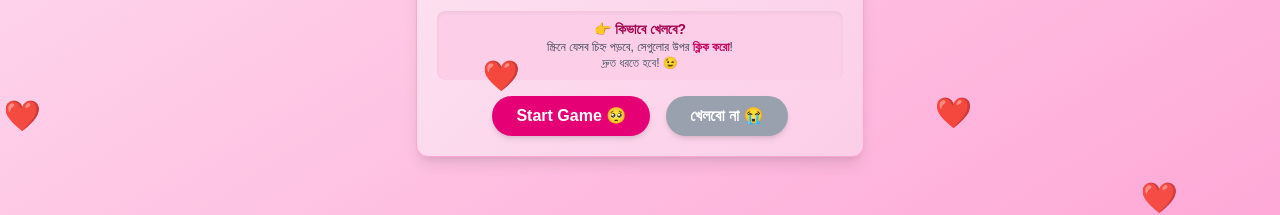
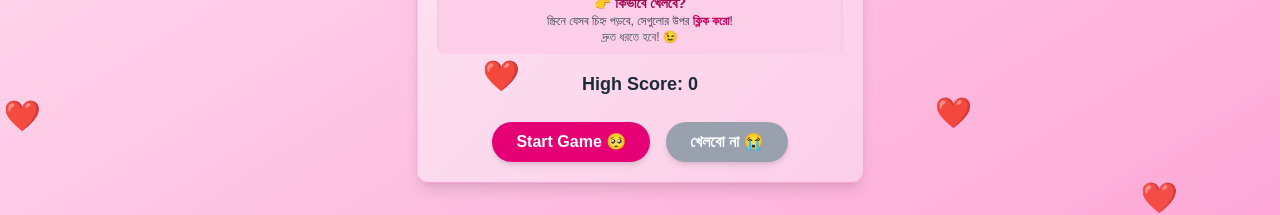
Before and after one commit to SISIYAM/maishuu-mood-thik-koro-game, a Next.js app: page / in a window 1280 px wide. Both pictures are taken after a click on the button "দেখতে চাও না, সামনে কী আছে? তবে প্রেস করো huh 😖". Shown: the part 501-716 px from the top of the page. Built offline with nearby package versions, Linux system fonts and the light colour scheme; no server answers.

Commit message:
add highScore

```diff
--- a/app/page.js
+++ b/app/page.js
@@ -48,6 +48,13 @@ export default function MoodGame() {
     }, 3000);
     return () => clearInterval(interval);
   }, [userInteracted]);
+
+  const [highScore, setHighScore] = useState(() => {
+    if (typeof window !== "undefined") {
+      return parseInt(localStorage.getItem("highScore")) || 0;
+    }
+    return 0;
+  });
 
   const intervalRef = useRef(null);
 
@@ -244,6 +251,19 @@ export default function MoodGame() {
         playSound("catch");
     }
 
+    setScore((prevScore) => {
+      const newScore =
+        points < 0 ? Math.max(0, prevScore + points) : prevScore + points;
+
+      // check and update high score here
+      if (newScore > highScore) {
+        setHighScore(newScore);
+        localStorage.setItem("highScore", newScore);
+      }
+
+      return newScore;
+    });
+
     setMessage(
       symbol === "💣"
         ? "💥 বোম্ব! হুহ, গেম শেষ হবে... 😭"
@@ -349,7 +369,7 @@ export default function MoodGame() {
 
       {!gameStarted && !gameOver && !happyEnd ? (
         <>
-          <Instruction setGameStarted={setGameStarted} />
+          <Instruction setGameStarted={setGameStarted} highScore={highScore} />
           <FloatingHeart />
         </>
       ) : gameOver ? (
@@ -359,6 +379,7 @@ export default function MoodGame() {
             handleHappyEnd={handleHappyEnd}
             restartGame={restartGame}
             gameoverMessage={message}
+            highScore={highScore}
           />
           <FloatingHeart />
         </>
--- a/components/GameOver.js
+++ b/components/GameOver.js
@@ -1,6 +1,12 @@
 import React from "react";
 
-function GameOver({ score, handleHappyEnd, restartGame, gameoverMessage }) {
+function GameOver({
+  score,
+  handleHappyEnd,
+  restartGame,
+  gameoverMessage,
+  highScore,
+}) {
   return (
     <div className="flex flex-col items-center justify-center bg-white rounded-2xl shadow-2xl p-6 z-10 w-full max-w-md">
       <h2 className="text-2xl font-bold text-red-500 mb-4 animate-bounce">
@@ -9,9 +15,13 @@ function GameOver({ score, handleHappyEnd, restartGame, gameoverMessage }) {
       <p className="text-lg mb-6 text-gray-700 animate-bounce">
         {gameoverMessage}
       </p>
-      <p className="text-lg mb-6 text-gray-700 animate-bounce">
+      <p className="text-lg mb-3 text-gray-700 animate-bounce">
         তুমি {score} পয়েন্ট পেয়েছ!
+        <p className="text-lg mb-6 font-semibold text-gray-800 text-center mt-4">
+          High Score: <span className="font-bold">{highScore}</span>
+        </p>
       </p>
+
       <div className="flex flex-col sm:flex-row gap-4 w-full justify-center">
         <button
           onClick={handleHappyEnd}
--- a/components/Instruction.js
+++ b/components/Instruction.js
@@ -1,7 +1,7 @@
 import { motion } from "framer-motion";
 import React from "react";
 
-function Instruction({ setGameStarted }) {
+function Instruction({ setGameStarted, highScore }) {
   return (
     <motion.div
       initial={{ opacity: 0, y: 50 }}
@@ -71,7 +71,9 @@ function Instruction({ setGameStarted }) {
           <span className="text-gray-600">দ্রুত ধরতে হবে! 😉</span>
         </p>
       </div>
-
+      <p className="text-lg mb-6 font-semibold text-gray-800 text-center mt-4">
+        High Score: <span className="font-bold">{highScore}</span>
+      </p>
       {/* Buttons */}
       <div className="flex justify-center gap-4 mt-3">
         <motion.button
```
